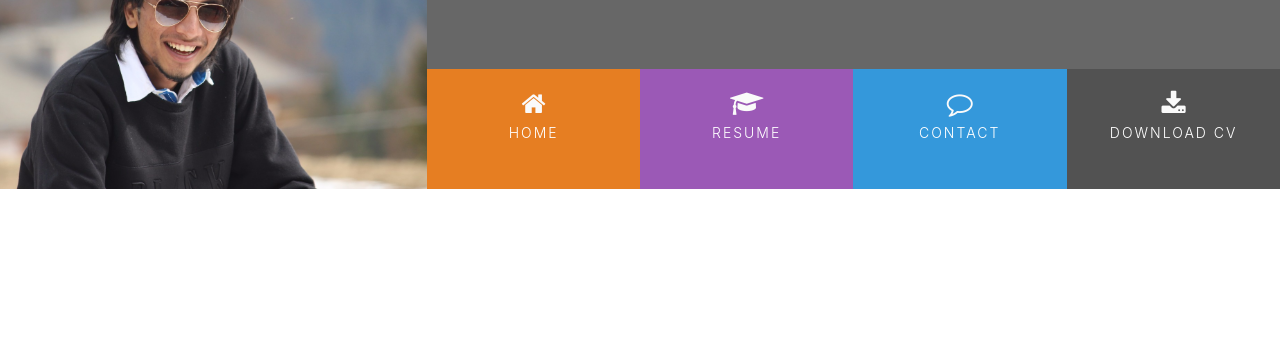
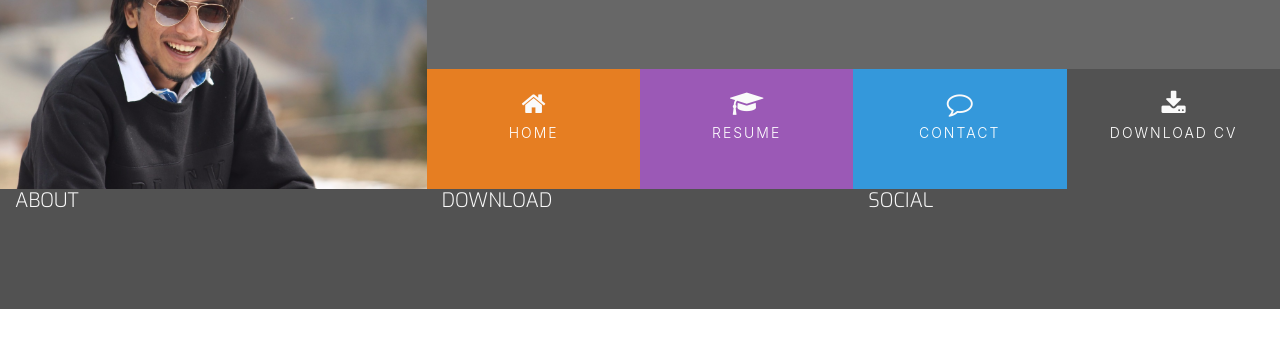
Before and after one commit to vinuc49/Project4-download-my-cv, a plain HTML site: page index.html in a window 1280 px wide. Shown: the part 180-528 px from the top of the page. Drawn offline with nearby package versions, Linux system fonts and the light colour scheme.

Commit message:
Adding the footer

```diff
--- a/assets/css/style.css
+++ b/assets/css/style.css
@@ -20,6 +20,29 @@
 
 .ui-menu-color-download {
     background-color: #525252;
+}
+
+/* ----------------------------------------Special paddings/margins/text */
+
+h1,
+h2,
+h3,
+h4 {
+    margin: 0;
+}
+
+.uppercase {
+    text-transform: uppercase;
+}
+
+.general-sub {
+    font-family: "Exo", sans-serif;
+    font-weight: 300;
+    color: #fafafa;
+}
+
+.inline-block {
+    display: inline-block;
 }
 
 /*--------------------------------------------Heading*/
@@ -114,3 +137,12 @@ header {
     background: rgba(0, 0, 0, 0.2);
     height: 120px;
 }
+
+/* ----------------------------------------Footer */
+
+footer {
+    background-color: #525252;
+    color: #fafafa;
+    min-height: 120px;
+    margin: 0;
+}
--- a/index.html
+++ b/index.html
@@ -83,7 +83,19 @@
       </div>
     </header>
     <section></section>
-    <footer></footer>
+    <footer class="container-fluid">
+      <div class="row">
+        <div class="col-sm-4">
+          <h5 class="uppercase general-sub">About</h5>
+        </div>
+        <div class="col-sm-4">
+          <h5 class="uppercase general-sub">Download</h5>
+        </div>
+        <div class="col-sm-4">
+          <h5 class="uppercase general-sub">Social</h5>
+        </div>
+      </div>
+    </footer>
     <!-- Optional JavaScript; choose one of the two!
 
     Option 1: jQuery and Bootstrap Bundle (includes Popper)
```
